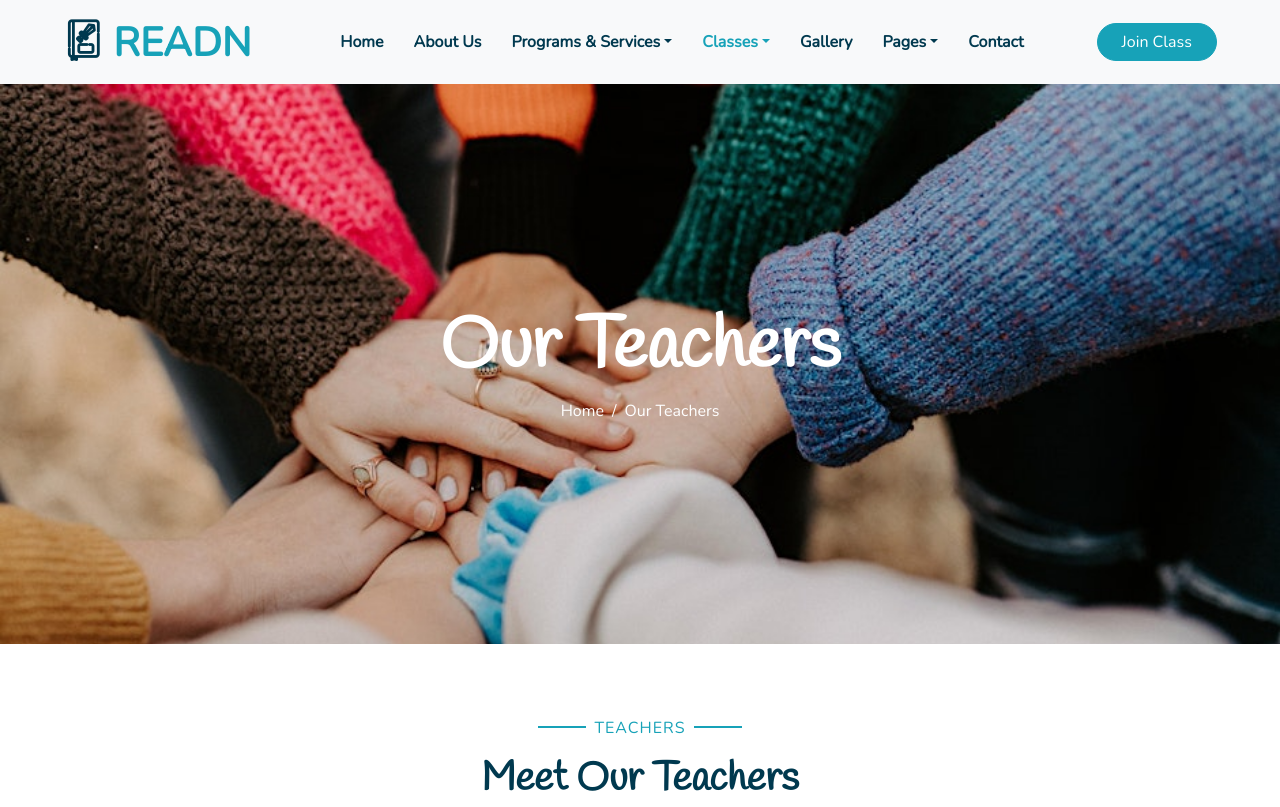
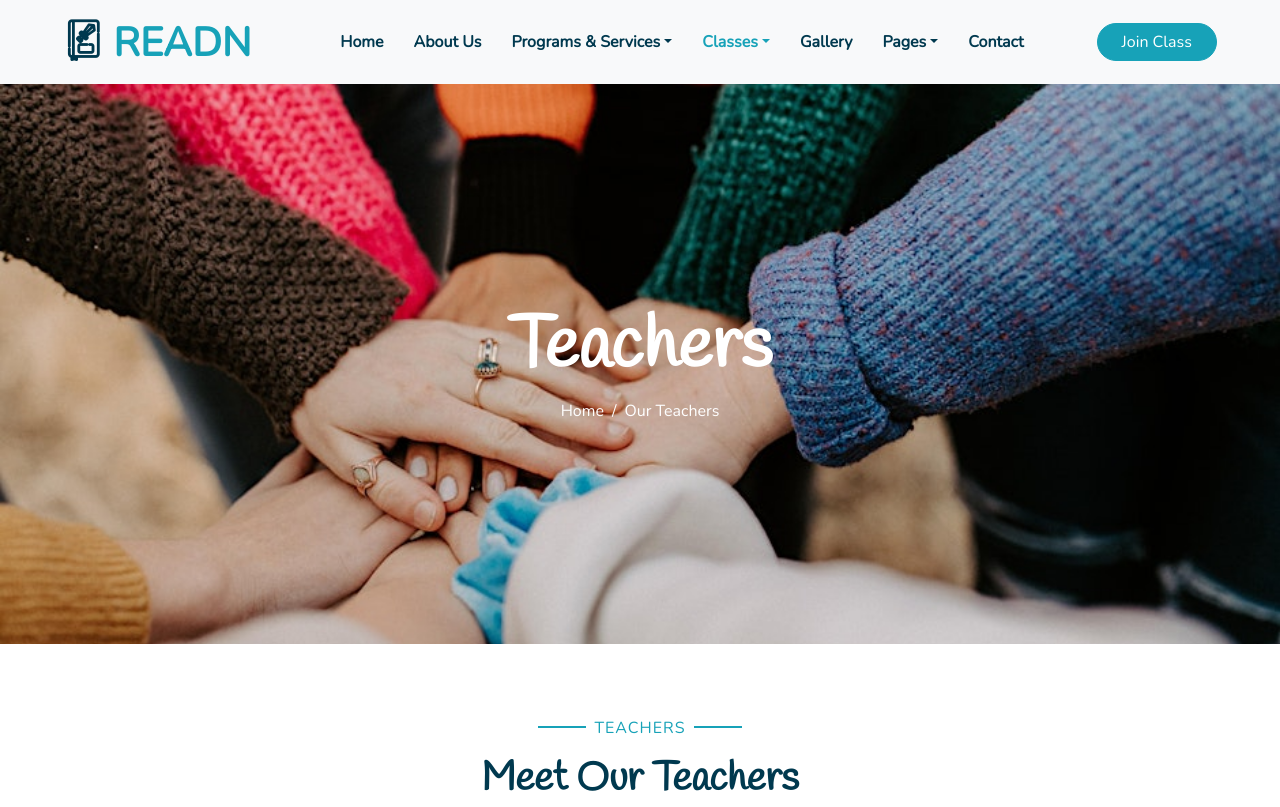
Before and after one commit to farhadhabibi/READN-project, a plain HTML site: page team.html in a window 1280 px wide. Shown: the top 807 px of the page. Drawn offline with nearby package versions, Linux system fonts and the light colour scheme.

Commit message:
Update team.html
updated the text on header

```diff
--- a/team.html
+++ b/team.html
@@ -139,7 +139,7 @@
         class="d-flex flex-column align-items-center justify-content-center centered-text"
         style="min-height: 400px"
       >
-        <h3 class="display-3 font-weight-bold text-white">Our Teachers</h3>
+        <h3 class="display-3 font-weight-bold text-white">Teachers</h3>
         <div class="d-inline-flex text-white">
           <p class="m-0"><a class="text-white" href="">Home</a></p>
           <p class="m-0 px-2">/</p>
```
